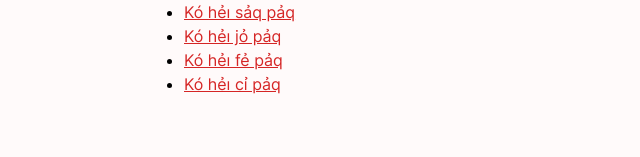
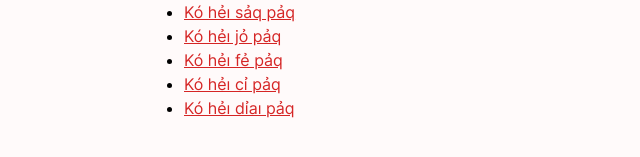
Before and after one commit to robintown/robin.town, a Jekyll site: the page built from projects/majipoq/index.html, in a window 1280 px wide. Shown: the part 583-740 px from the top of the page, without its empty margins (166-806 px from the left). Built offline with Jekyll 4.4.1, drawn with Linux system fonts in a browser that asks for light colours.

Commit message:
Link to Májıpoq 1.17

```diff
--- a/projects/majipoq/index.html
+++ b/projects/majipoq/index.html
@@ -21,4 +21,5 @@ title: Májıpoq roı Rúaı Ỉoma
   <li><a href="1.14">Kó hẻı jỏ pảq</a></li>
   <li><a href="1.15">Kó hẻı fẻ pảq</a></li>
   <li><a href="1.16">Kó hẻı cỉ pảq</a></li>
+  <li><a href="1.17">Kó hẻı dỉaı pảq</a></li>
 </ul>
```
